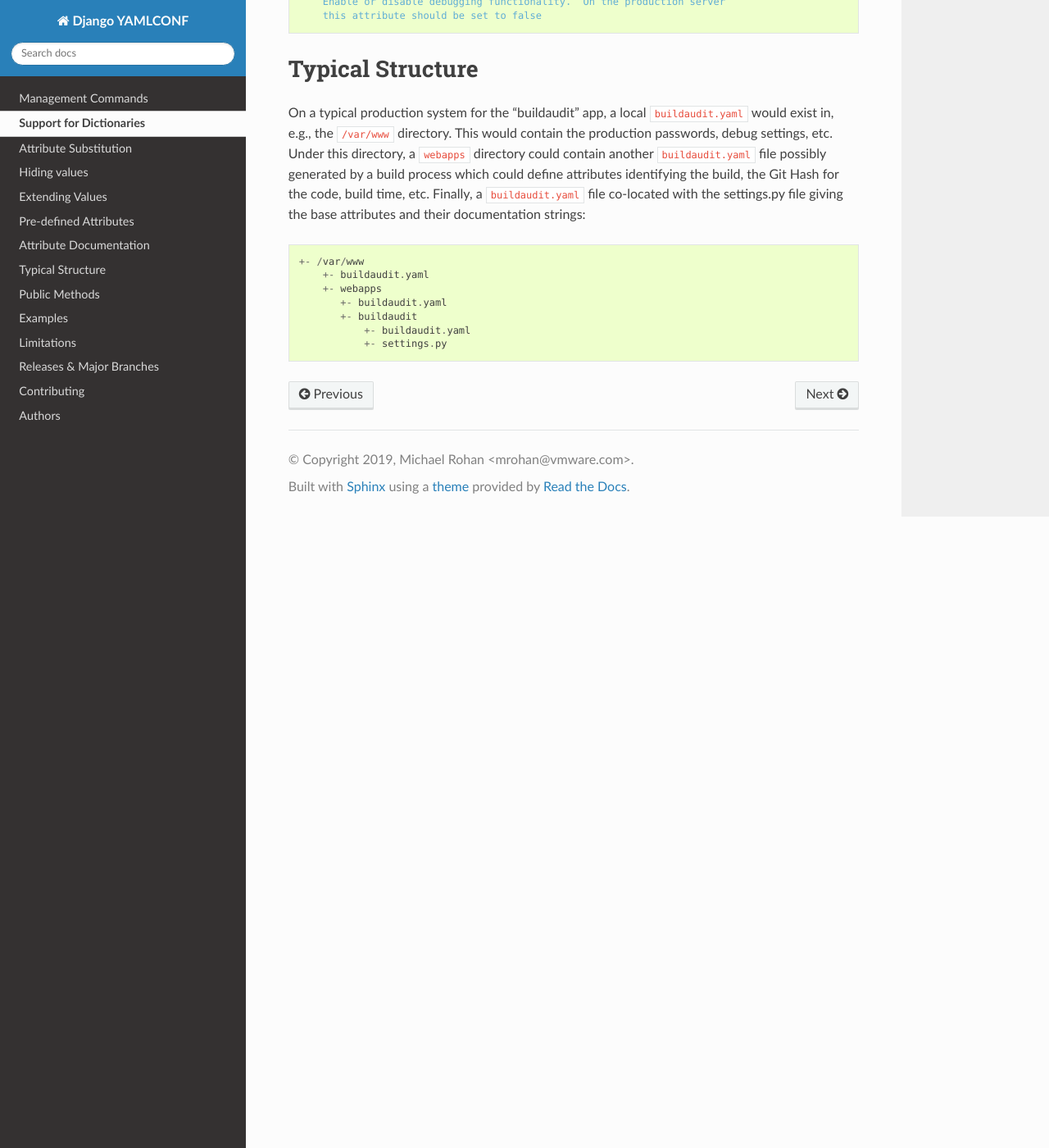
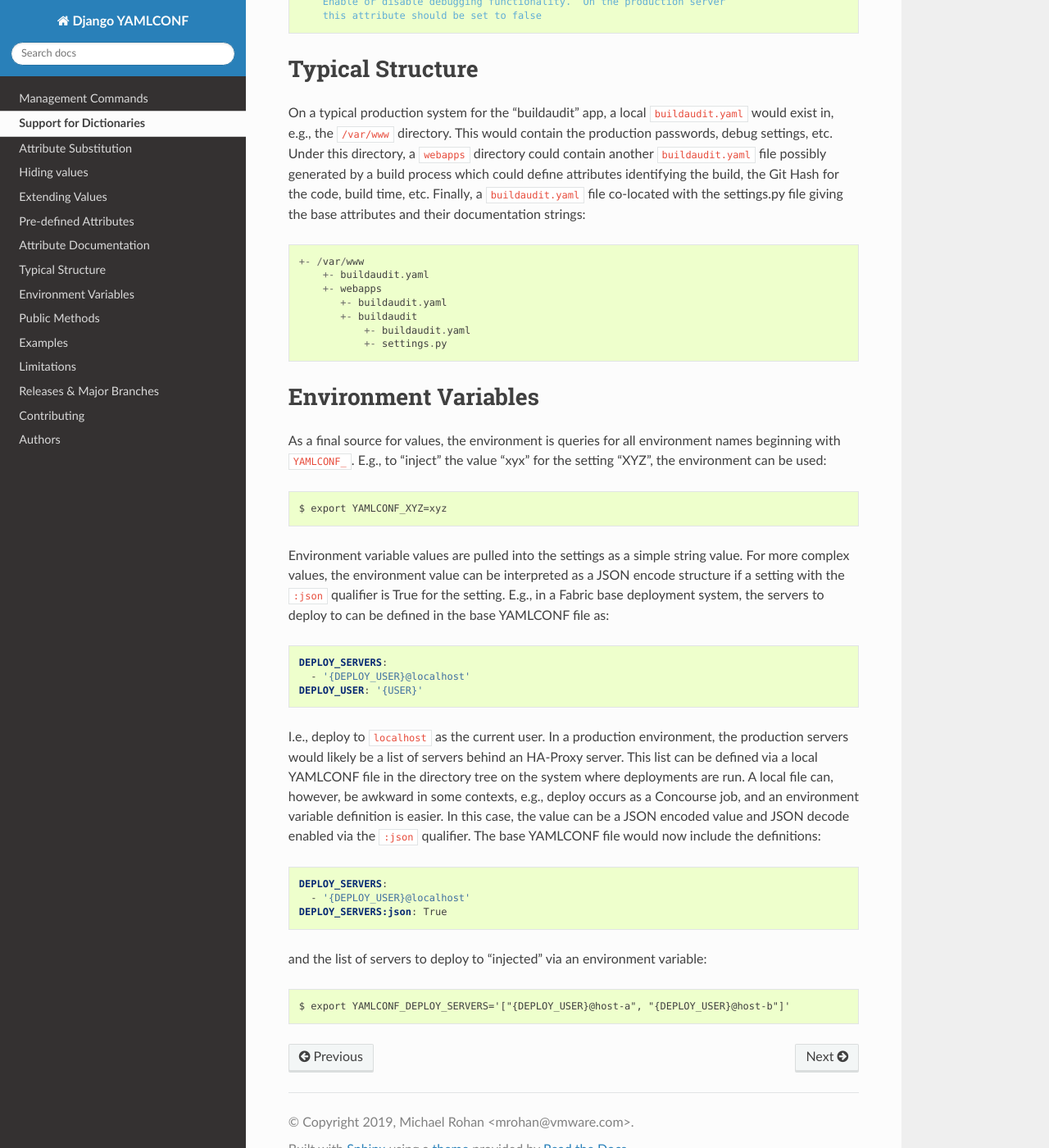
Before and after one commit to vmware/django-yamlconf, a Sphinx documentation site: the page built from docs/format.rst, in a window 1280 px wide and 1400 px high, scrolled down 2946 px. Shown: the whole window at 82% size. Built offline with Sphinx 7.4.7 and the Read the Docs theme 2.0.0, drawn with Linux system fonts in a browser that asks for light colours.

Commit message:
Added support for JSON encoded environment values
Settings values can, as a final level, be defined via the process
environment by defining environment variables with names prefixed
with "YAMLCONF_".  This change decodes the values as JSON strings
if the ":json" qualifier is associated with the settings, e.g.,

    SERVERS:
      - localhost

Can be redefined using the environment variable "YAMLCONF_SERVERS"
if "SERVERS:json" is defined to be True:

    SERVERS:
      - localhost
    SERVERS:json: True

The value should then a JSON encoded list:

    $ export YAMLCONF_SERVERS='["host-a", "host-b"]'

```diff
--- a/docs/format.rst
+++ b/docs/format.rst
@@ -176,3 +176,44 @@ documentation strings::
                +- buildaudit
                    +- buildaudit.yaml
                    +- settings.py
+
+
+Environment Variables
+---------------------
+
+As a final source for values, the environment is queries for all environment
+names beginning with ``YAMLCONF_``.  E.g., to "inject" the value "xyx" for the
+setting "XYZ", the environment can be used::
+
+    $ export YAMLCONF_XYZ=xyz
+
+Environment variable values are pulled into the settings as a simple string
+value.  For more complex values, the environment value can be interpreted
+as a JSON encode structure if a setting with the ``:json`` qualifier is True
+for the setting.  E.g., in a Fabric base deployment system, the servers to
+deploy to can be defined in the base YAMLCONF file as:
+
+.. code:: yaml
+
+    DEPLOY_SERVERS:
+      - '{DEPLOY_USER}@localhost'
+    DEPLOY_USER: '{USER}'
+
+I.e., deploy to ``localhost`` as the current user.  In a production environment,
+the production servers would likely be a list of servers behind an HA-Proxy
+server.  This list can be defined via a local YAMLCONF file in the directory
+tree on the system where deployments are run.   A local file can, however, be
+awkward in some contexts, e.g., deploy occurs as a Concourse job, and an
+environment variable definition is easier.  In this case, the value can be
+a JSON encoded value and JSON decode enabled via the ``:json`` qualifier.  The
+base YAMLCONF file would now include the definitions:
+
+.. code:: yaml
+
+    DEPLOY_SERVERS:
+      - '{DEPLOY_USER}@localhost'
+    DEPLOY_SERVERS:json: True
+
+and the list of servers to deploy to "injected" via an environment variable::
+
+    $ export YAMLCONF_DEPLOY_SERVERS='["{DEPLOY_USER}@host-a", "{DEPLOY_USER}@host-b"]'
```
Also changed, not shown: CHANGELOG.md (+6 -0 lines), README.md (+43 -0 lines), django_yamlconf/__init__.py (+11 -1 lines), docs/releases.rst (+9 -0 lines), 1 other file.
